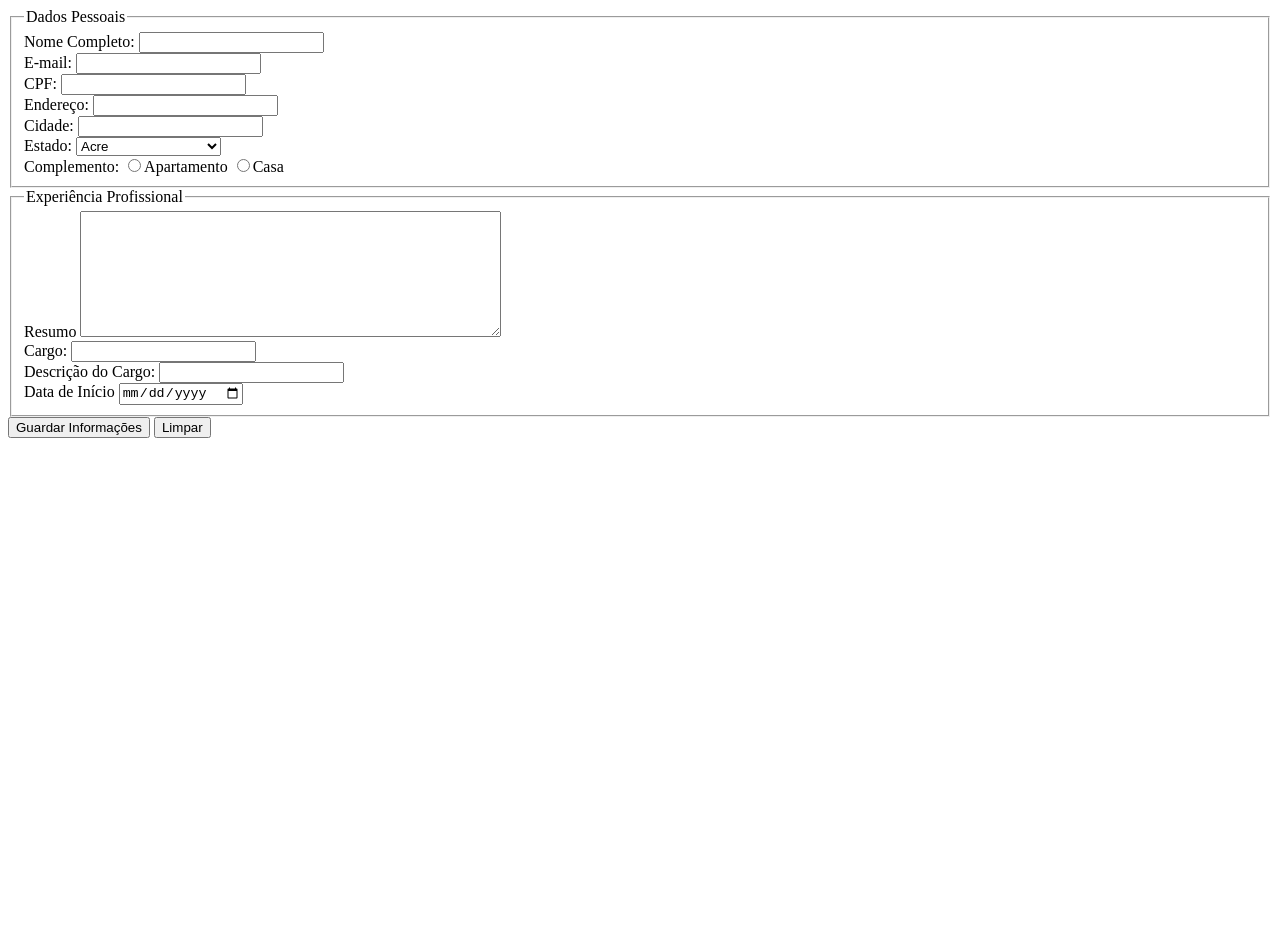
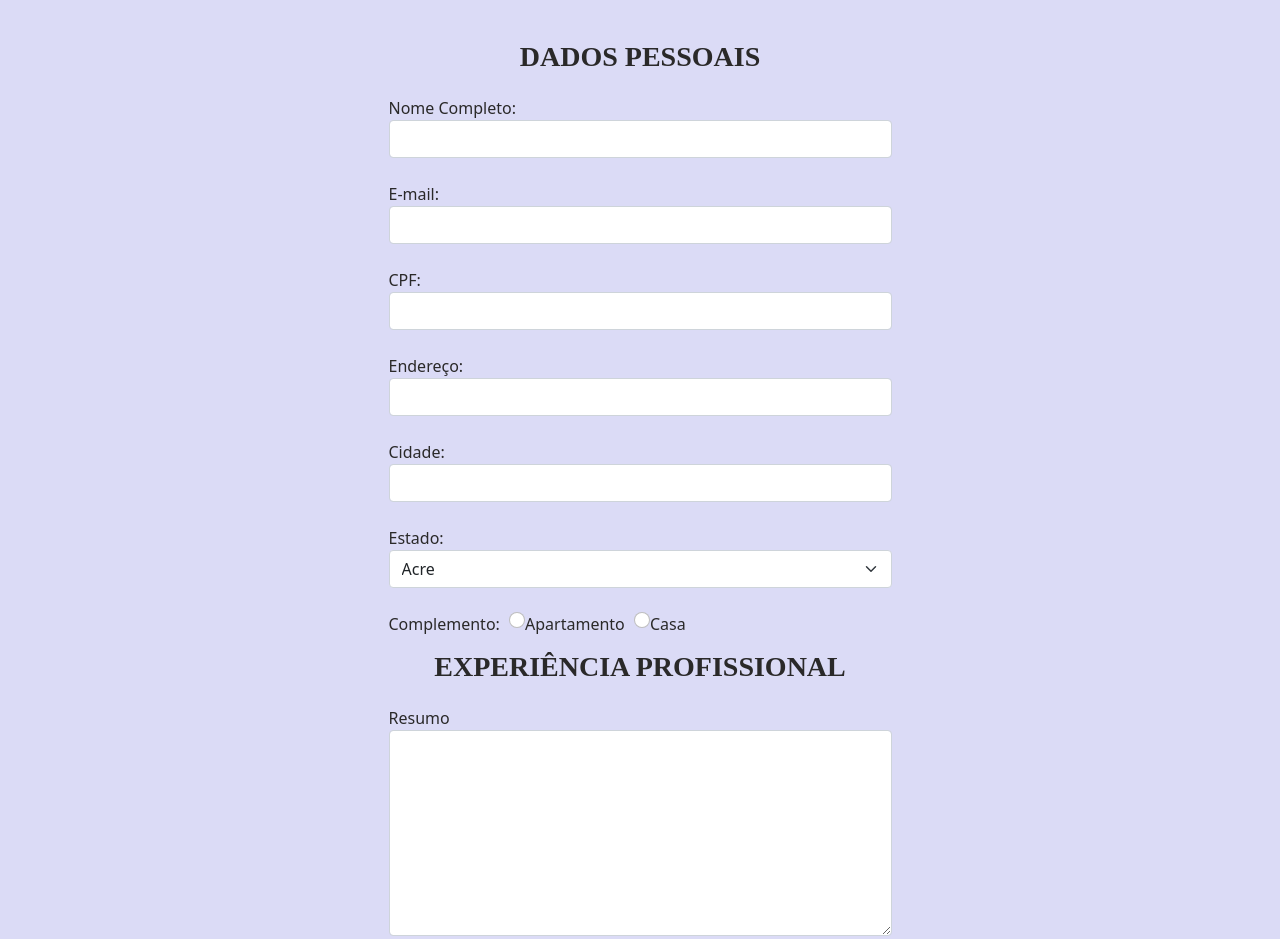
Before and after one commit to Adrianabiberg/trybe-exercises, a plain HTML site: page exercises/html-e-css-forms-flexbox-e-responsivo_2/form.html in a window 1280 px wide. Shown: the top 939 px of the page. Before the commit the page ends 800 px from the top, so only its background shows below. Drawn offline with nearby package versions, Linux system fonts and the light colour scheme.

Commit message:
Adiciona estilo ao formulario

```diff
--- a/exercises/html-e-css-forms-flexbox-e-responsivo_2/form.html
+++ b/exercises/html-e-css-forms-flexbox-e-responsivo_2/form.html
@@ -4,6 +4,7 @@
     <meta charset="UTF-8">
     <meta http-equiv="X-UA-Compatible" content="IE=edge">
     <meta name="viewport" content="width=device-width, initial-scale=1.0">
+    <link href="https://cdn.jsdelivr.net/npm/bootstrap@5.0.1/dist/css/bootstrap.min.css" rel="stylesheet" integrity="sha384-+0n0xVW2eSR5OomGNYDnhzAbDsOXxcvSN1TPprVMTNDbiYZCxYbOOl7+AMvyTG2x" crossorigin="anonymous">
     <link rel="stylesheet" href="style.css">
     <title>Form</title>
 </head>
@@ -12,49 +13,49 @@
         <fieldset>
             <legend>Dados Pessoais</legend>
             <label for="completeName">Nome Completo:</label>
-            <input type="text" name="name" id="completeName" required maxlength="40">
+            <input type="text" name="name" id="completeName" class="form-control" required maxlength="40">
             <br>
             <label for="email">E-mail:</label>
-            <input type="email" name="email" id="email" maxlength="50" required>
+            <input type="email" name="email" id="email" maxlength="50" class="form-control" required>
             <br>
             <label for="cpf">CPF:</label>
-            <input type="number" name="cpf" id="cpf" maxlength="11" required>
+            <input type="number" name="cpf" id="cpf" maxlength="11" class="form-control" required>
             <br>
             <label for="adress">Endereço:</label>
-            <input type="text" name="adress" id="adress" maxlength="200" required>
+            <input type="text" name="adress" id="adress" maxlength="200" class="form-control" required>
             <br>
             <label for="city">Cidade:</label>
-            <input type="text" name="city" id="city" maxlength="28" required>
+            <input type="text" name="city" id="city" maxlength="28" class="form-control" required>
             <br>
             <label for="states">Estado:</label>
-            <select name="state" id="states" required>
+            <select name="state" id="states"class="form-select" required>
             </select>
             <br>
             <label for="plus" id="plus1">Complemento:</label>
             <label for="apt">
-            <input type="radio" name="plus" id="apt" value="Apartamento">Apartamento</label>
+            <input type="radio" name="plus" id="apt" class="form-check-input mt-0"value="Apartamento">Apartamento</label>
             <label for="house">
-            <input type="radio" value="casa" name="plus" id="house" value="Casa">Casa</label>
+            <input type="radio" value="casa" name="plus" id="house" class="form-check-input mt-0">Casa</label>
         </fieldset>
         <fieldset>
             <legend>Experiência Profissional</legend>
-            <label for="resume">Resumo</label>
-            <textarea name="resume" id="resume" cols="50" rows="8" maxlength="1000" required></textarea>
+            <label for="resume" >Resumo</label>
+            <textarea name="resume" id="resume" cols="50" rows="8" maxlength="1000" class="form-control" required></textarea>
             <br>
             <label for="function">Cargo:</label>
-            <input type="text" name="function" id="function" maxlength="40" required>
+            <input type="text" name="function" id="function" maxlength="40" class="form-control" required>
             <br>
             <label for="jobdescription">Descrição do Cargo:</label>
-            <input type="text" name="description" id="jobdescription" maxlength="500" required>
+            <input type="text" name="description" id="jobdescription" maxlength="500" class="form-control" required>
             <br>
             <label for="init">Data de Início</label>
-            <input type="date" name="dateInit" id="init" required>
+            <input type="date" name="dateInit" id="init" class="form-control" required>
+        <br>
         </fieldset>
-        <button type="submit" id="record">Guardar Informações</button>
-        <button type="reset" class="reset">Limpar</button>
-    </form>
-    <div class="pai">
-    </div>
+        <button type="submit" id="record" class="btn btn-success">Guardar Informações</button>
+        <button type="reset" class="reset btn btn-danger">Limpar</button>
+        <div class="pai"></div>
+    <script src="https://cdn.jsdelivr.net/npm/bootstrap@5.0.1/dist/js/bootstrap.bundle.min.js" integrity="sha384-gtEjrD/SeCtmISkJkNUaaKMoLD0//ElJ19smozuHV6z3Iehds+3Ulb9Bn9Plx0x4" crossorigin="anonymous"></script>
     <script src="script.js"></script>
 </body>
 </html>
--- a/exercises/html-e-css-forms-flexbox-e-responsivo_2/style.css
+++ b/exercises/html-e-css-forms-flexbox-e-responsivo_2/style.css
@@ -0,0 +1,30 @@
+body {
+    display: flex;
+    justify-content: center;
+    margin: 2% 0 10%;
+    background-color: rgb(219, 219, 246);
+    color: rgb(42, 41, 41);
+}
+
+legend {
+    font-size: 28px;
+    font-weight: 600;
+    font-family: serif;
+    text-align: center;
+    padding: 2%;
+    text-transform: uppercase;
+}
+
+label{
+    font-weight: 500;
+    margin-right: 5px;
+}
+
+button {
+    margin-bottom: 5%;
+}
+
+div {
+    font-family: serif;
+    padding: 3px;
+}
```
Also changed, not shown: exercises/html-e-css-forms-flexbox-e-responsivo_2/script.js (line endings or trailing spaces).
